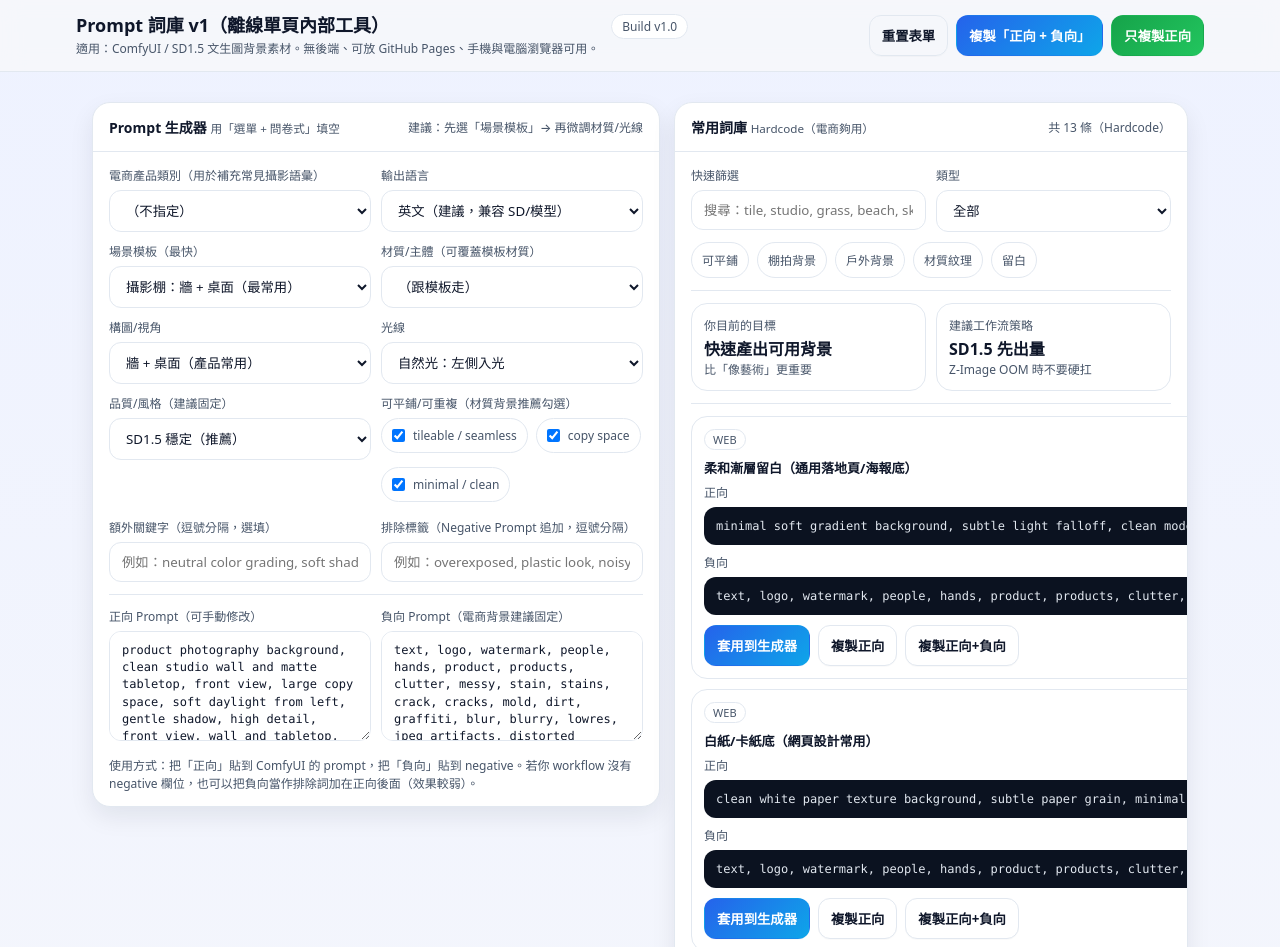
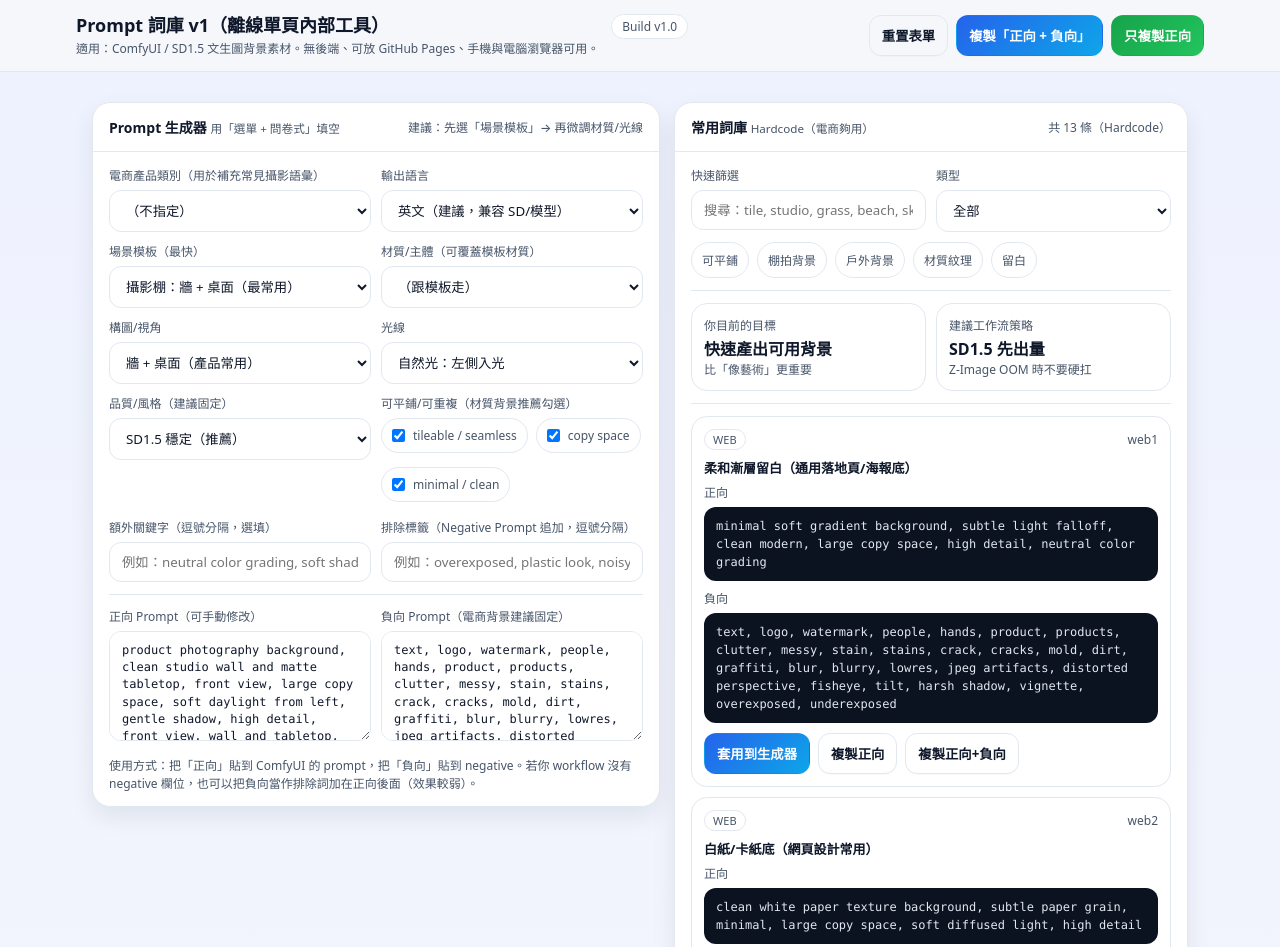
Before and after one commit to yutbfrec-ops/Prompt_Library_v1_SinglePage, a plain HTML site: page index.html in a window 1280 px wide. Shown: the top 947 px of the page. Drawn offline with Linux system fonts and the light colour scheme.

Commit message:
Update index.html

```diff
--- a/index.html
+++ b/index.html
@@ -62,8 +62,7 @@
     .item .meta{display:flex;gap:10px;flex-wrap:wrap;align-items:center;justify-content:space-between}
     .tag{font-size:11px;border:1px solid var(--line);padding:2px 8px;border-radius:999px;color:var(--muted);background:#fff;white-space:nowrap;}
     .item h3{font-size:13px;margin:8px 0 6px}
-    .item pre{margin:0;padding:10px 12px;border-radius:12px;background:#0b1220;color:#e2e8f0;
-      overflow:auto;font-size:12px;line-height:1.5;font-family:var(--mono);}
+    .item pre{margin:0;padding:10px 12px;border-radius:12px;background:#0b1220;color:#e2e8f0;overflow-x:auto;overflow-y:auto;max-width:100%;white-space:pre-wrap;overflow-wrap:anywhere;word-break:break-word;font-size:12px;line-height:1.5;font-family:var(--mono);}
     .item .btns{display:flex;gap:8px;flex-wrap:wrap;margin-top:10px}
     .toast{position:fixed;bottom:16px;left:50%;transform:translateX(-50%);
       background:#0b1220;color:#e2e8f0;padding:10px 14px;border-radius:999px;font-size:12px;
```
